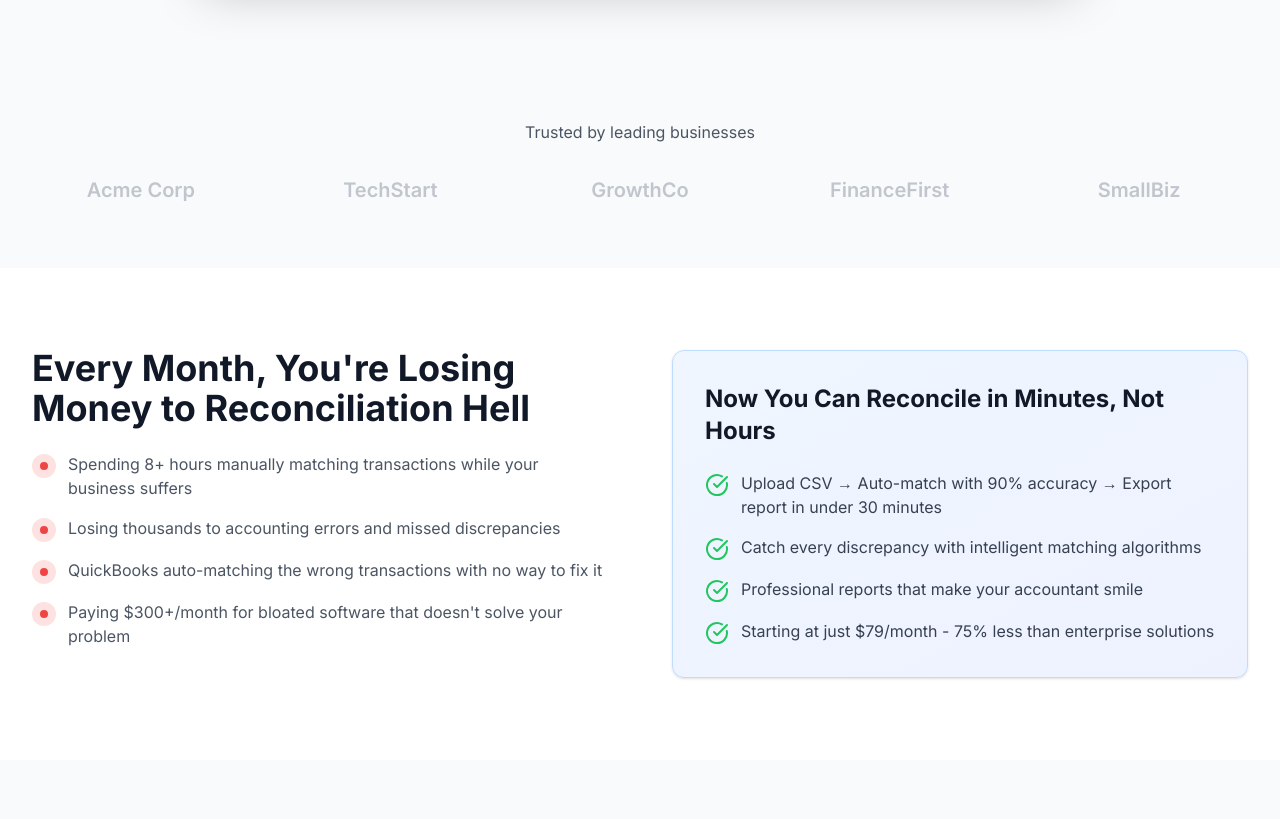
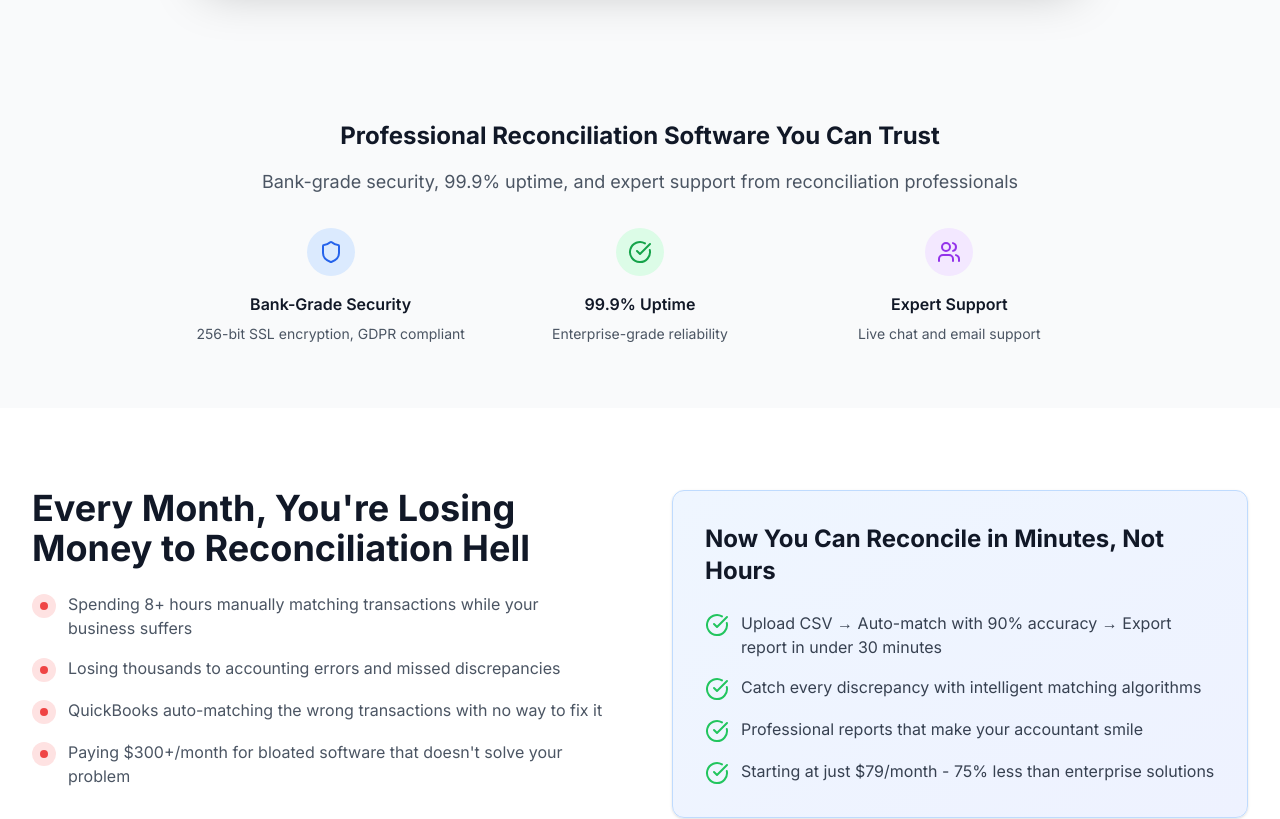
Before and after one commit to algominds35/bank-reconciliation-tool, a Next.js app: page / in a window 1280 px wide. Shown: the part 1780-2599 px from the top of the page. Built offline with nearby package versions, Linux system fonts and the light colour scheme.

Commit message:
Remove fake company names and replace with professional trust signals

```diff
--- a/src/app/page.tsx
+++ b/src/app/page.tsx
@@ -187,13 +187,34 @@ export default function LandingPage() {
       {/* Social Proof */}
       <section className="py-16 bg-gray-50">
         <div className="max-w-7xl mx-auto px-4 sm:px-6 lg:px-8 text-center">
-          <p className="text-gray-600 mb-8">Trusted by leading businesses</p>
-          <div className="grid grid-cols-2 md:grid-cols-5 gap-8 items-center opacity-60">
-            {['Acme Corp', 'TechStart', 'GrowthCo', 'FinanceFirst', 'SmallBiz'].map((company) => (
-              <div key={company} className="text-xl font-semibold text-gray-400">
-                {company}
+          <h2 className="text-2xl font-bold text-gray-900 mb-4">
+            Professional Reconciliation Software You Can Trust
+          </h2>
+          <p className="text-lg text-gray-600 mb-8">
+            Bank-grade security, 99.9% uptime, and expert support from reconciliation professionals
+          </p>
+          <div className="grid md:grid-cols-3 gap-8 max-w-4xl mx-auto">
+            <div className="text-center">
+              <div className="w-12 h-12 bg-blue-100 rounded-full flex items-center justify-center mx-auto mb-4">
+                <Shield className="h-6 w-6 text-blue-600" />
               </div>
-            ))}
+              <h3 className="font-semibold text-gray-900 mb-2">Bank-Grade Security</h3>
+              <p className="text-gray-600 text-sm">256-bit SSL encryption, GDPR compliant</p>
+            </div>
+            <div className="text-center">
+              <div className="w-12 h-12 bg-green-100 rounded-full flex items-center justify-center mx-auto mb-4">
+                <CheckCircle className="h-6 w-6 text-green-600" />
+              </div>
+              <h3 className="font-semibold text-gray-900 mb-2">99.9% Uptime</h3>
+              <p className="text-gray-600 text-sm">Enterprise-grade reliability</p>
+            </div>
+            <div className="text-center">
+              <div className="w-12 h-12 bg-purple-100 rounded-full flex items-center justify-center mx-auto mb-4">
+                <Users className="h-6 w-6 text-purple-600" />
+              </div>
+              <h3 className="font-semibold text-gray-900 mb-2">Expert Support</h3>
+              <p className="text-gray-600 text-sm">Live chat and email support</p>
+            </div>
           </div>
         </div>
       </section>
@@ -745,7 +766,7 @@ export default function LandingPage() {
                 <Shield className="h-8 w-8 text-blue-600" />
               </div>
               <h3 className="text-lg font-semibold mb-2">Bank-Grade Security</h3>
-              <p className="text-gray-600 text-sm">256-bit SSL encryption, GDPR compliant, SOC 2 standards</p>
+              <p className="text-gray-600 text-sm">256-bit SSL encryption, GDPR compliant</p>
             </div>
 
             <div className="text-center">
```
